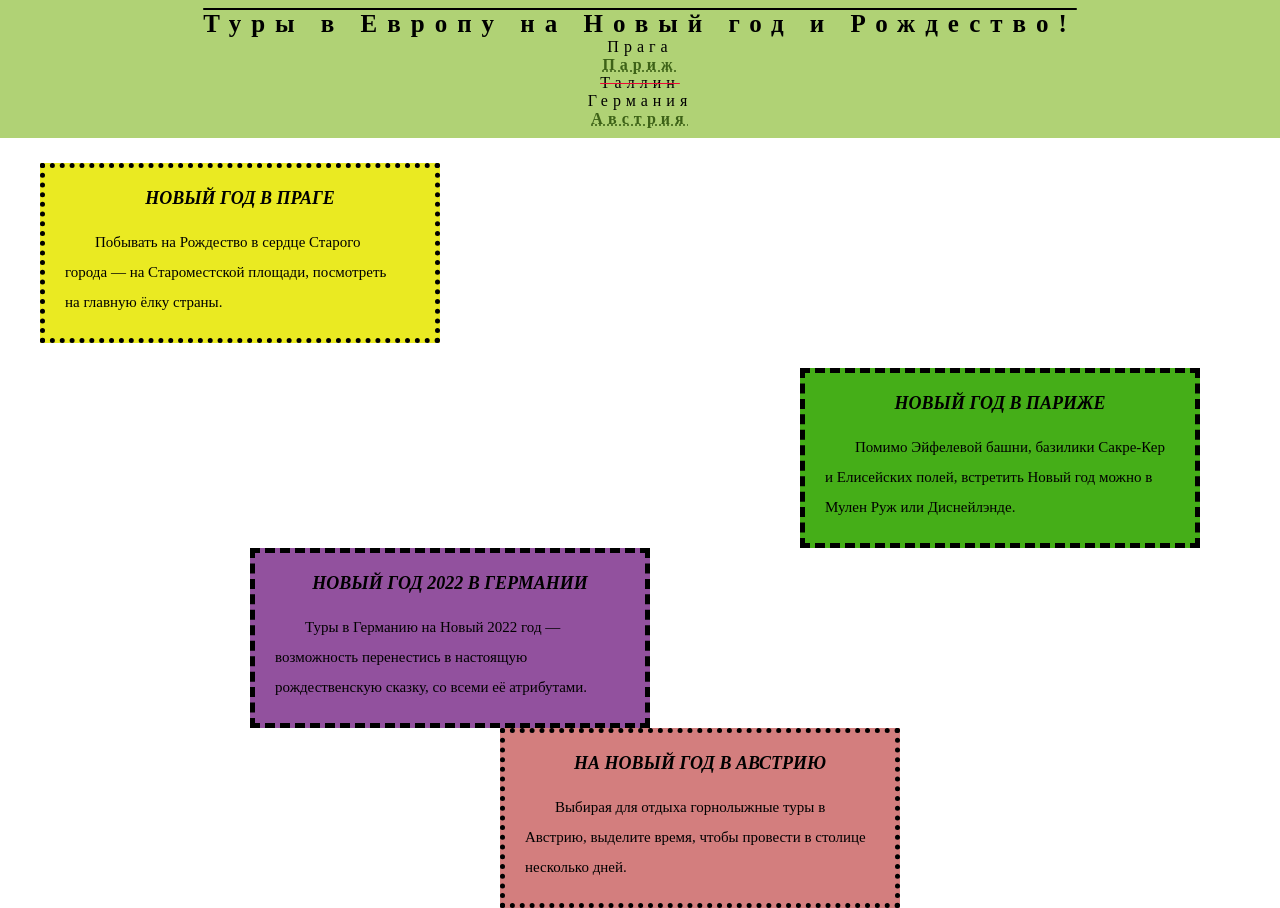
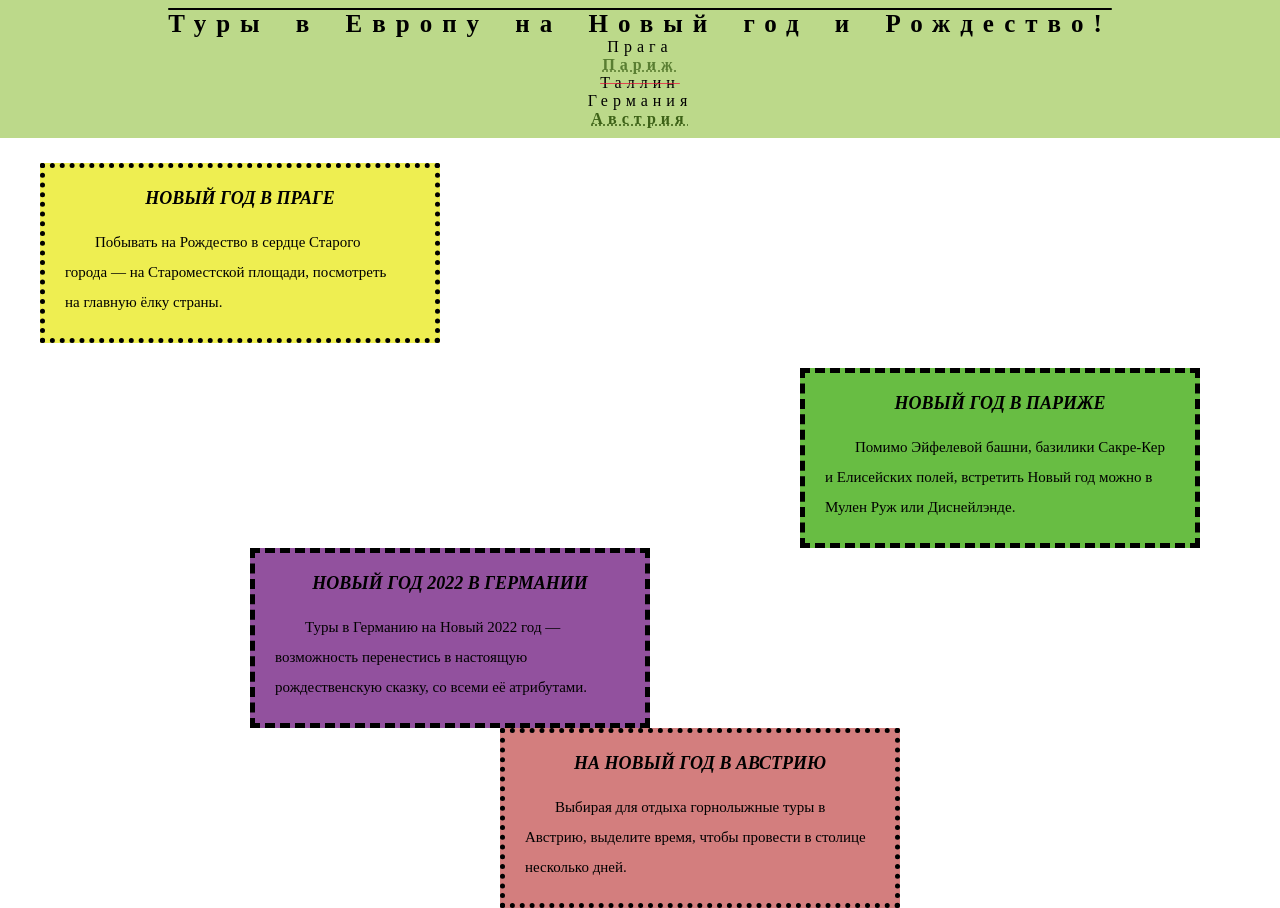
Before and after one commit to AlexandrLatushko/css-hw2, a plain HTML site: page index.html in a window 1280 px wide. Drawn offline with Linux system fonts and the light colour scheme.

Commit message:
add word-spacing

```diff
--- a/index.css
+++ b/index.css
@@ -7,8 +7,9 @@
   display: block;
   padding: 10px;
   text-align: center;
-  background-color:rgb(176, 210, 117);
+  background-color:rgba(176, 210, 117, 0.847);
   letter-spacing: 5px ;
+
 }
 
 .tour {
@@ -16,18 +17,19 @@
   font-weight:900;
   letter-spacing: 10px;
   text-decoration-line:overline;
+  word-spacing: 10px;
 }
 
 .paris {
   font-weight: 900;
-  color:rgb(61, 98, 23);
+  color:rgba(60, 98, 23, 0.773);
   text-decoration:underline;
   text-decoration-style: dotted;
 }
 
 .tallinn {
   text-decoration-line: line-through;
-  text-decoration-color: rgb(238, 7, 53);
+  text-decoration-color: rgba(238, 7, 53, 0.698);
 }
 
 .austria {
@@ -40,7 +42,7 @@
 .prague1 {
   width: 400px;
   height: 180px;
-  background-color:rgb(234, 234, 34);
+  background-color:rgba(234, 234, 34, 0.786);
   margin: 25px 40px;
   padding: 20px;
   border-style: dotted;
@@ -63,7 +65,7 @@ h2 {
 .paris1 {
   width: 400px;
   height: 180px;
-  background-color:rgb(69, 174, 24);
+  background-color:rgba(69, 174, 24, 0.811);
   margin: 0px 800px;
   padding: 20px;
   border-style:dashed;
```
